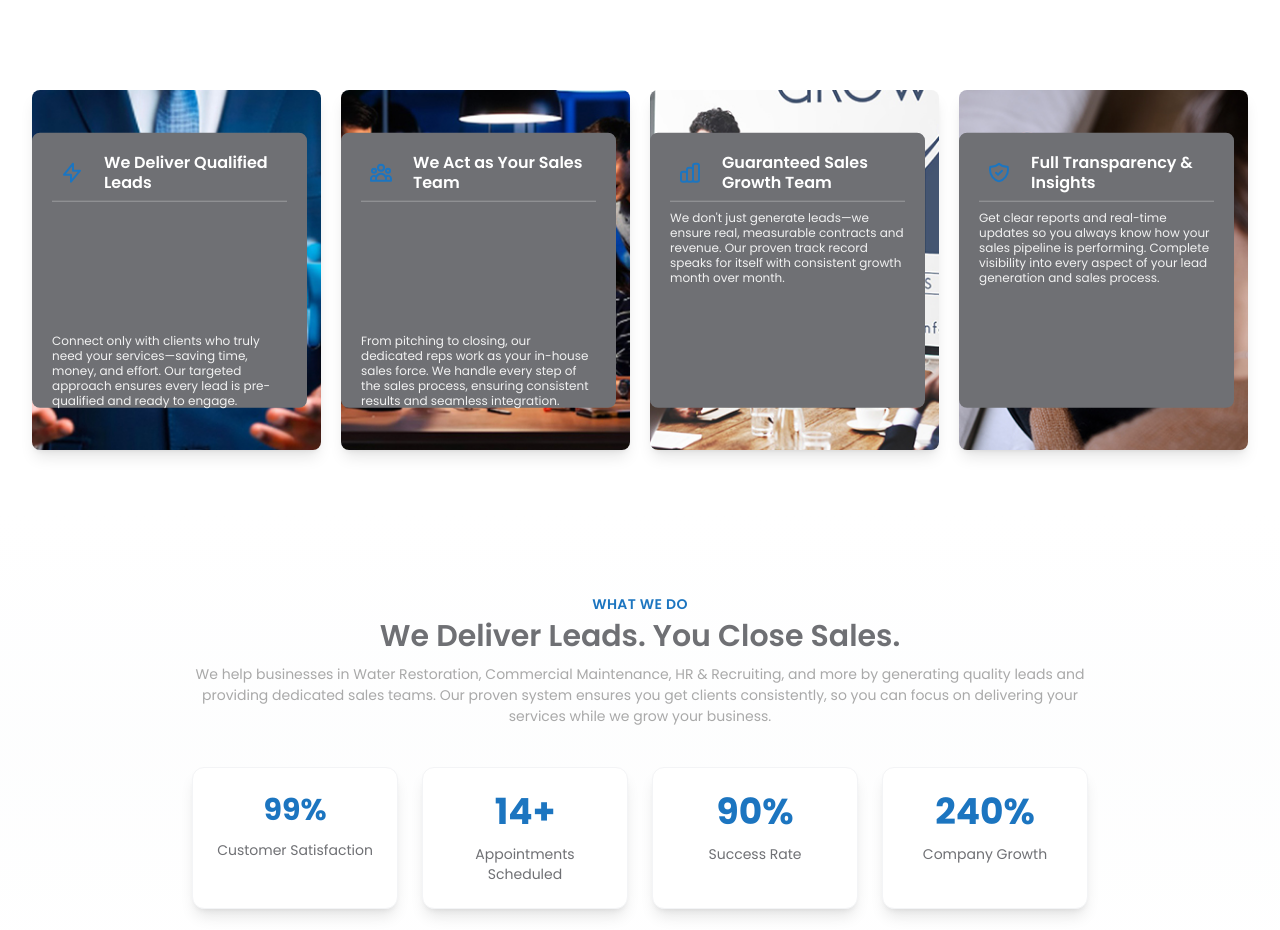
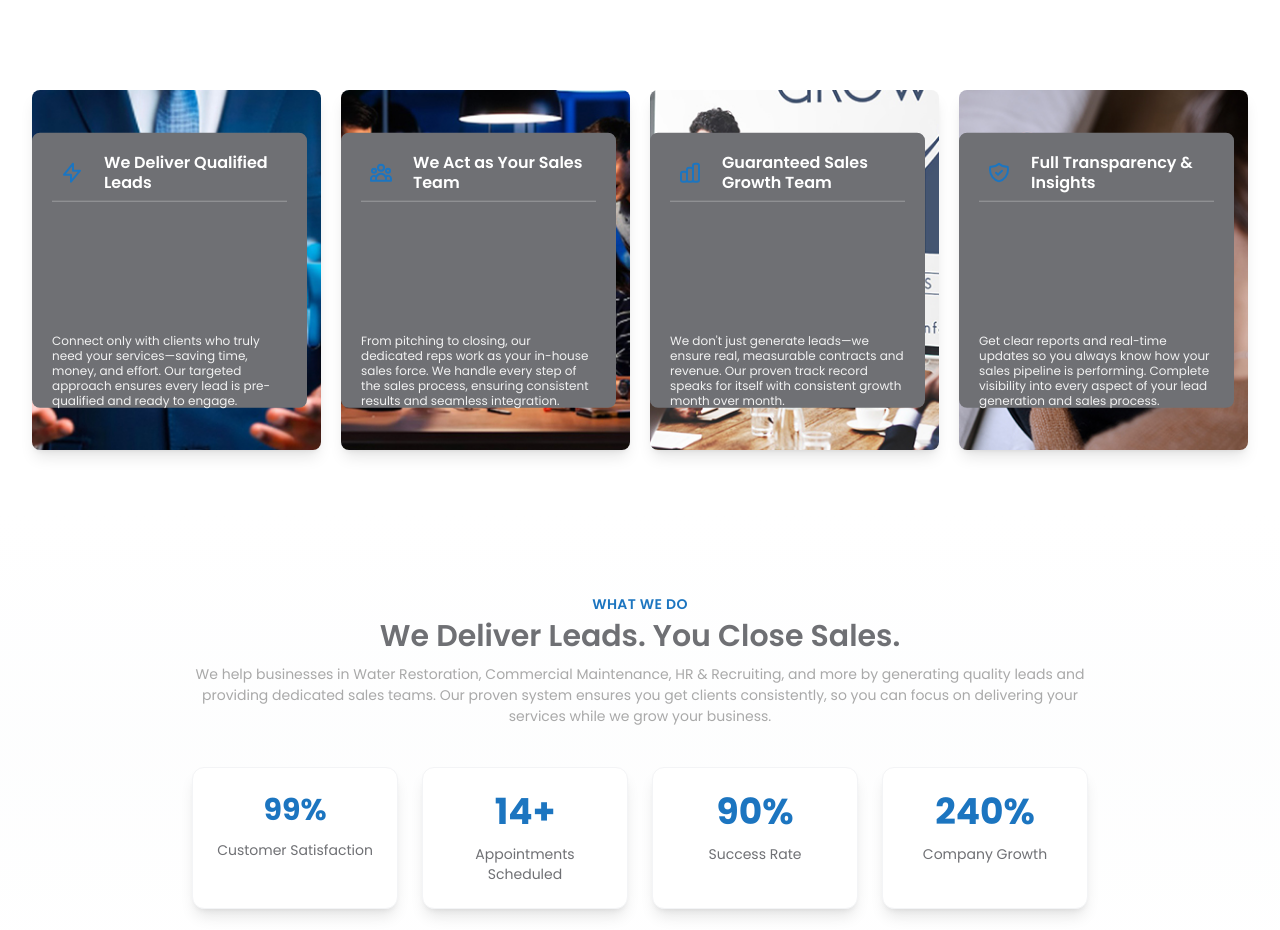
Before and after one commit to Sharmeen-Rauf/escabiz, a Next.js app: page / in a window 1280 px wide. Shown: the part 3660-4590 px from the top of the page. Built offline with nearby package versions, Linux system fonts and the light colour scheme.

Commit message:
Refactor Home page: adjust indentation and structure of SVG elements, improve layout consistency, and enhance readability of text elements.

```diff
--- a/src/app/page.tsx
+++ b/src/app/page.tsx
@@ -1117,7 +1117,7 @@ export default function Home() {
                 }}
               >
                 {/* Inner Overlay Box - Right Side Square */}
-                <div className="absolute top-1/2 -translate-y-1/2 right-[5%] w-[95%] aspect-square bg-[#6f7074] group-hover:bg-[#1c75c0] transition-all duration-300 rounded-lg pt-4 lg:pt-5 px-4 lg:px-5 pb-0 z-10 mb-0">
+                <div className="absolute top-1/2 -translate-y-1/2 right-[5%] w-[95%] aspect-square bg-[#6f7074] group-hover:bg-[#1c75c0] transition-all duration-300 rounded-lg pt-4 lg:pt-5 px-4 lg:px-5 pb-0 z-10 mb-0 flex flex-col">
                   {/* Icon and Heading Row */}
                   <div className="flex items-start gap-3 mb-2">
                     {/* Icon with Square Background - Blue Theme */}
@@ -1137,7 +1137,7 @@ export default function Home() {
                   <div className="w-full h-px bg-white/30 mb-2"></div>
 
                   {/* Paragraph */}
-                  <p className="text-xs text-white/90 leading-tight font-normal text-left mb-0">
+                  <p className="text-xs text-white/90 leading-tight font-normal text-left mb-0 mt-auto">
                     We don&apos;t just generate leads—we ensure real, measurable contracts and revenue. Our proven track record speaks for itself with consistent growth month over month.
                   </p>
                 </div>
@@ -1153,7 +1153,7 @@ export default function Home() {
                 }}
               >
                 {/* Inner Overlay Box - Right Side Square */}
-                <div className="absolute top-1/2 -translate-y-1/2 right-[5%] w-[95%] aspect-square bg-[#6f7074] group-hover:bg-[#1c75c0] transition-all duration-300 rounded-lg pt-4 lg:pt-5 px-4 lg:px-5 pb-0 z-10 mb-0">
+                <div className="absolute top-1/2 -translate-y-1/2 right-[5%] w-[95%] aspect-square bg-[#6f7074] group-hover:bg-[#1c75c0] transition-all duration-300 rounded-lg pt-4 lg:pt-5 px-4 lg:px-5 pb-0 z-10 mb-0 flex flex-col">
                   {/* Icon and Heading Row */}
                   <div className="flex items-start gap-3 mb-2">
                     {/* Icon with Square Background - Blue Theme */}
@@ -1173,7 +1173,7 @@ export default function Home() {
                   <div className="w-full h-px bg-white/30 mb-2"></div>
 
                   {/* Paragraph */}
-                  <p className="text-xs text-white/90 leading-tight font-normal text-left mb-0">
+                  <p className="text-xs text-white/90 leading-tight font-normal text-left mb-0 mt-auto">
                     Get clear reports and real-time updates so you always know how your sales pipeline is performing. Complete visibility into every aspect of your lead generation and sales process.
                   </p>
                 </div>
```
Lines whose indentation alone changed are shown as unchanged.
